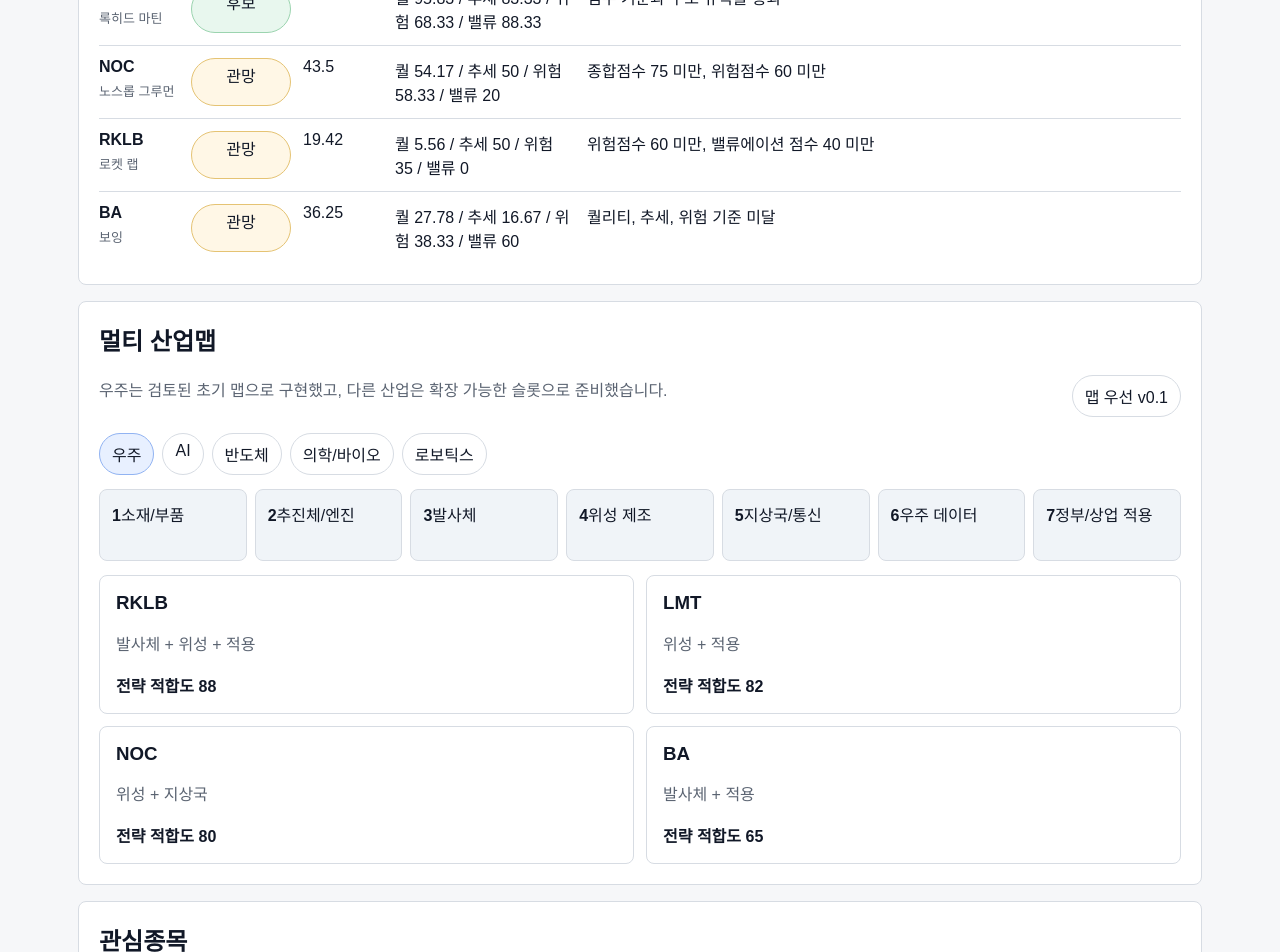
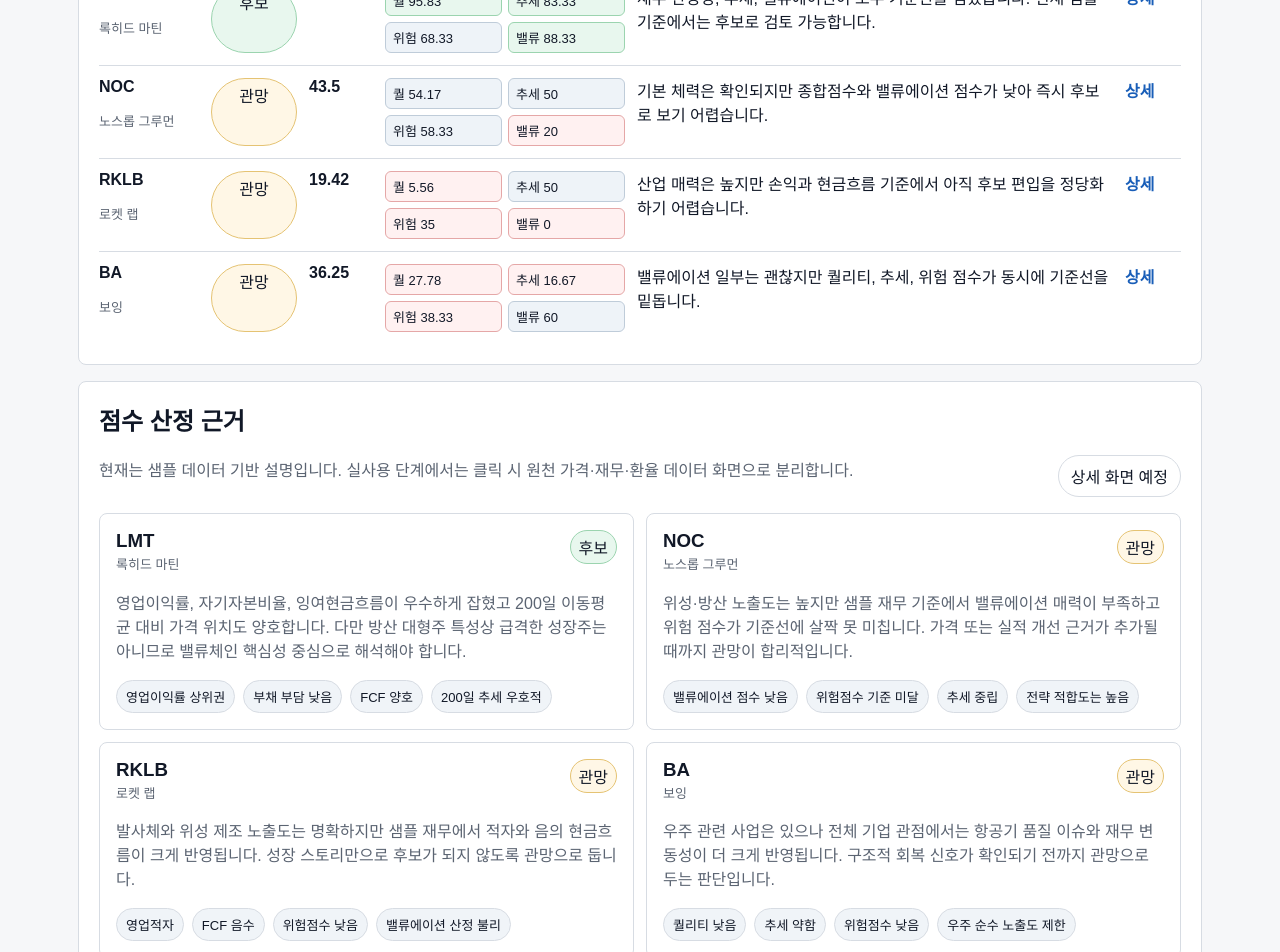
Before and after one commit to byuuujbu/ValuechainDowner, a Next.js app in the folder apps/web/: page / in a window 1280 px wide. Shown: the part 500-1452 px from the top of the page. Built offline with nearby package versions, Linux system fonts and the light colour scheme; no server answers.

Commit message:
Add screening and map evidence explanations

```diff
--- a/apps/web/src/app/globals.css
+++ b/apps/web/src/app/globals.css
@@ -141,8 +141,8 @@
   border-top: 1px solid var(--border);
   display: grid;
   gap: 12px;
-  grid-template-columns: 80px 100px 80px 180px minmax(260px, 1fr);
-  min-width: 860px;
+  grid-template-columns: 100px 86px 64px 240px minmax(320px, 1fr) 56px;
+  min-width: 980px;
   padding: 12px 0;
 }
 
@@ -167,6 +167,80 @@
   color: var(--muted);
   font-size: 13px;
   line-height: 1.25;
+}
+
+.scoreSet {
+  display: grid;
+  gap: 6px;
+  grid-template-columns: repeat(2, minmax(0, 1fr));
+}
+
+.score {
+  border: 1px solid var(--border);
+  border-radius: 6px;
+  font-size: 13px;
+  padding: 5px 7px;
+  white-space: nowrap;
+}
+
+.score.good {
+  background: #e8f7ee;
+  border-color: #9bd4af;
+}
+
+.score.mid {
+  background: #eef3f8;
+  border-color: #bfccd9;
+}
+
+.score.low {
+  background: #fff1f1;
+  border-color: #e5a7a7;
+}
+
+.textLink {
+  color: #195eb8;
+  font-weight: 700;
+  text-decoration: none;
+}
+
+.cardTitle {
+  align-items: start;
+  display: flex;
+  gap: 12px;
+  justify-content: space-between;
+}
+
+.cardTitle small {
+  color: var(--muted);
+  display: block;
+  font-size: 13px;
+  font-weight: 400;
+  margin-top: 2px;
+}
+
+.detailCard {
+  scroll-margin-top: 18px;
+}
+
+.evidenceList {
+  display: flex;
+  flex-wrap: wrap;
+  gap: 8px;
+}
+
+.evidenceList span {
+  background: #f0f4f8;
+  border: 1px solid var(--border);
+  border-radius: 999px;
+  font-size: 13px;
+  padding: 6px 9px;
+}
+
+.evidenceText {
+  border-top: 1px solid var(--border);
+  margin-top: 12px;
+  padding-top: 12px;
 }
 
 .status.pass {
--- a/apps/web/src/app/page.tsx
+++ b/apps/web/src/app/page.tsx
@@ -10,7 +10,10 @@
     trend: 83.33,
     risk: 68.33,
     valuation: 88.33,
-    reason: "점수 기준과 구조 규칙을 통과",
+    reason: "재무 안정성, 추세, 밸류에이션이 모두 기준선을 넘었습니다. 현재 샘플 기준에서는 후보로 검토 가능합니다.",
+    detail:
+      "영업이익률, 자기자본비율, 잉여현금흐름이 우수하게 잡혔고 200일 이동평균 대비 가격 위치도 양호합니다. 다만 방산 대형주 특성상 급격한 성장주는 아니므로 밸류체인 핵심성 중심으로 해석해야 합니다.",
+    backdata: ["영업이익률 상위권", "부채 부담 낮음", "FCF 양호", "200일 추세 우호적"],
   },
   {
     ticker: "NOC",
@@ -21,7 +24,10 @@
     trend: 50,
     risk: 58.33,
     valuation: 20,
-    reason: "종합점수 75 미만, 위험점수 60 미만",
+    reason: "기본 체력은 확인되지만 종합점수와 밸류에이션 점수가 낮아 즉시 후보로 보기 어렵습니다.",
+    detail:
+      "위성·방산 노출도는 높지만 샘플 재무 기준에서 밸류에이션 매력이 부족하고 위험 점수가 기준선에 살짝 못 미칩니다. 가격 또는 실적 개선 근거가 추가될 때까지 관망이 합리적입니다.",
+    backdata: ["밸류에이션 점수 낮음", "위험점수 기준 미달", "추세 중립", "전략 적합도는 높음"],
   },
   {
     ticker: "RKLB",
@@ -32,7 +38,10 @@
     trend: 50,
     risk: 35,
     valuation: 0,
-    reason: "위험점수 60 미만, 밸류에이션 점수 40 미만",
+    reason: "산업 매력은 높지만 손익과 현금흐름 기준에서 아직 후보 편입을 정당화하기 어렵습니다.",
+    detail:
+      "발사체와 위성 제조 노출도는 명확하지만 샘플 재무에서 적자와 음의 현금흐름이 크게 반영됩니다. 성장 스토리만으로 후보가 되지 않도록 관망으로 둡니다.",
+    backdata: ["영업적자", "FCF 음수", "위험점수 낮음", "밸류에이션 산정 불리"],
   },
   {
     ticker: "BA",
@@ -43,7 +52,10 @@
     trend: 16.67,
     risk: 38.33,
     valuation: 60,
-    reason: "퀄리티, 추세, 위험 기준 미달",
+    reason: "밸류에이션 일부는 괜찮지만 퀄리티, 추세, 위험 점수가 동시에 기준선을 밑돕니다.",
+    detail:
+      "우주 관련 사업은 있으나 전체 기업 관점에서는 항공기 품질 이슈와 재무 변동성이 더 크게 반영됩니다. 구조적 회복 신호가 확인되기 전까지 관망으로 두는 판단입니다.",
+    backdata: ["퀄리티 낮음", "추세 약함", "위험점수 낮음", "우주 순수 노출도 제한"],
   },
 ];
 
@@ -65,11 +77,41 @@
 ];
 
 const companies = [
-  ["RKLB", "발사체 + 위성 + 적용", "88"],
-  ["LMT", "위성 + 적용", "82"],
-  ["NOC", "위성 + 지상국", "80"],
-  ["BA", "발사체 + 적용", "65"],
+  {
+    ticker: "RKLB",
+    placement: "발사체 + 위성 + 적용",
+    fit: 88,
+    evidence:
+      "Rocket Lab의 Electron 발사 서비스, Photon 위성 플랫폼, 우주 시스템 사업 구성을 기준으로 발사체와 위성 제조 노드에 우선 배치했습니다.",
+  },
+  {
+    ticker: "LMT",
+    placement: "위성 + 정부 적용",
+    fit: 82,
+    evidence:
+      "Lockheed Martin의 군사·정부 우주 시스템, 위성 제조, 미사일·방산 고객 기반을 기준으로 위성과 정부 적용 노드에 배치했습니다.",
+  },
+  {
+    ticker: "NOC",
+    placement: "위성 + 지상국",
+    fit: 80,
+    evidence:
+      "Northrop Grumman의 위성, 우주 방산 시스템, 지상·통신 인프라 관련 사업 노출을 기준으로 위성 및 지상국 노드에 배치했습니다.",
+  },
+  {
+    ticker: "BA",
+    placement: "발사체 + 정부 적용",
+    fit: 65,
+    evidence:
+      "Boeing의 우주·방산 사업과 발사체/우주선 참여 이력은 반영했지만, 전체 기업에서 상업 항공 비중이 크므로 적합도는 낮게 두었습니다.",
+  },
 ];
+
+function scoreClass(value: number) {
+  if (value >= 75) return "score good";
+  if (value >= 50) return "score mid";
+  return "score low";
+}
 
 export default function Home() {
   return (
@@ -122,6 +164,7 @@
             <span>종합</span>
             <span>점수 세부</span>
             <span>판단 사유</span>
+            <span>근거</span>
           </div>
           {screeningRows.map((row) => (
             <div className="row" role="row" key={row.ticker}>
@@ -132,12 +175,48 @@
               <span className={`status ${row.status === "candidate" ? "pass" : "watch"}`}>
                 {statusLabels[row.status]}
               </span>
-              <span>{row.total}</span>
-              <span>
-                퀄 {row.quality} / 추세 {row.trend} / 위험 {row.risk} / 밸류 {row.valuation}
+              <strong>{row.total}</strong>
+              <span className="scoreSet">
+                <span className={scoreClass(row.quality)}>퀄 {row.quality}</span>
+                <span className={scoreClass(row.trend)}>추세 {row.trend}</span>
+                <span className={scoreClass(row.risk)}>위험 {row.risk}</span>
+                <span className={scoreClass(row.valuation)}>밸류 {row.valuation}</span>
               </span>
               <span>{row.reason}</span>
+              <a className="textLink" href={`#detail-${row.ticker}`}>
+                상세
+              </a>
             </div>
+          ))}
+        </div>
+      </section>
+
+      <section className="section">
+        <div className="sectionHead">
+          <div>
+            <h2>점수 산정 근거</h2>
+            <p>현재는 샘플 데이터 기반 설명입니다. 실사용 단계에서는 클릭 시 원천 가격·재무·환율 데이터 화면으로 분리합니다.</p>
+          </div>
+          <span className="pill">상세 화면 예정</span>
+        </div>
+        <div className="grid two">
+          {screeningRows.map((row) => (
+            <article className="card detailCard" id={`detail-${row.ticker}`} key={row.ticker}>
+              <div className="cardTitle">
+                <h3>
+                  {row.ticker} <small>{row.name}</small>
+                </h3>
+                <span className={`status ${row.status === "candidate" ? "pass" : "watch"}`}>
+                  {statusLabels[row.status]}
+                </span>
+              </div>
+              <p>{row.detail}</p>
+              <div className="evidenceList">
+                {row.backdata.map((item) => (
+                  <span key={item}>{item}</span>
+                ))}
+              </div>
+            </article>
           ))}
         </div>
       </section>
@@ -166,11 +245,12 @@
           ))}
         </div>
         <div className="grid two">
-          {companies.map(([ticker, placement, fit]) => (
-            <div className="card" key={ticker}>
-              <h3>{ticker}</h3>
-              <p>{placement}</p>
-              <strong>전략 적합도 {fit}</strong>
+          {companies.map((company) => (
+            <div className="card" key={company.ticker}>
+              <h3>{company.ticker}</h3>
+              <p>{company.placement}</p>
+              <strong>전략 적합도 {company.fit}</strong>
+              <p className="evidenceText">{company.evidence}</p>
             </div>
           ))}
         </div>
```
